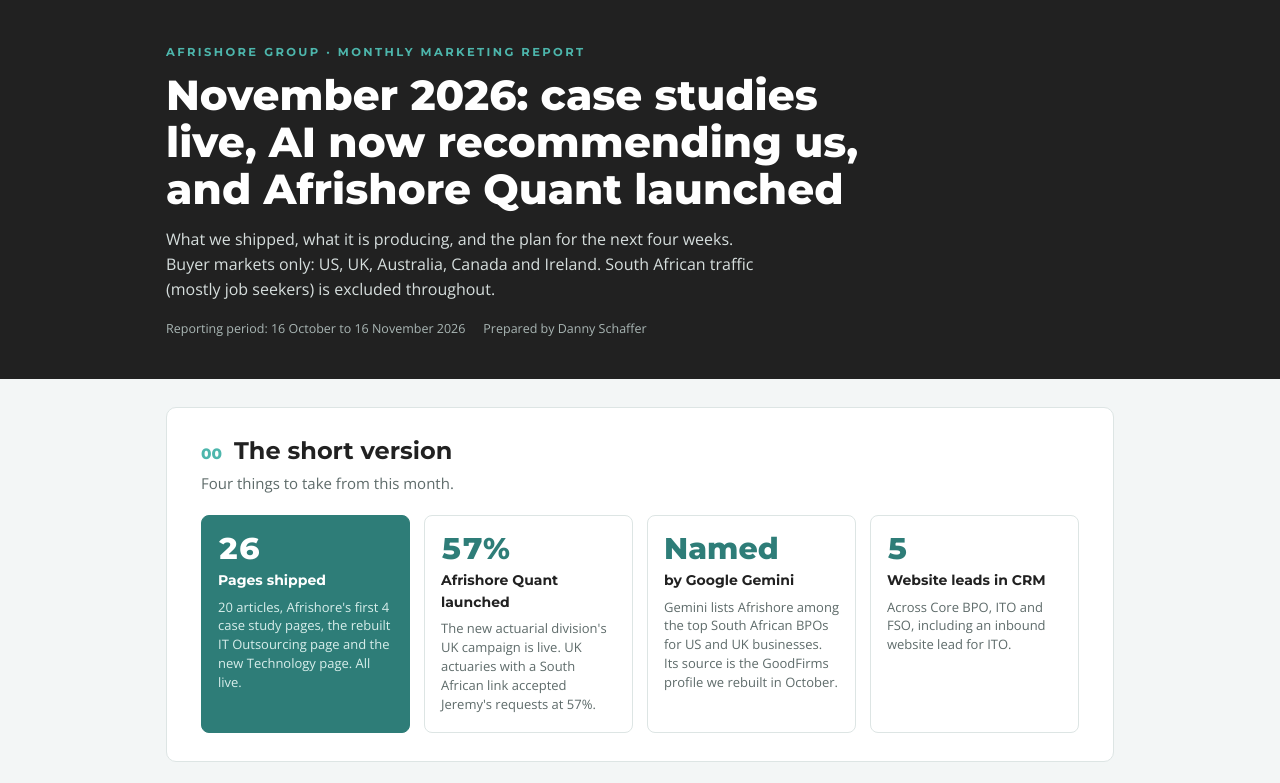
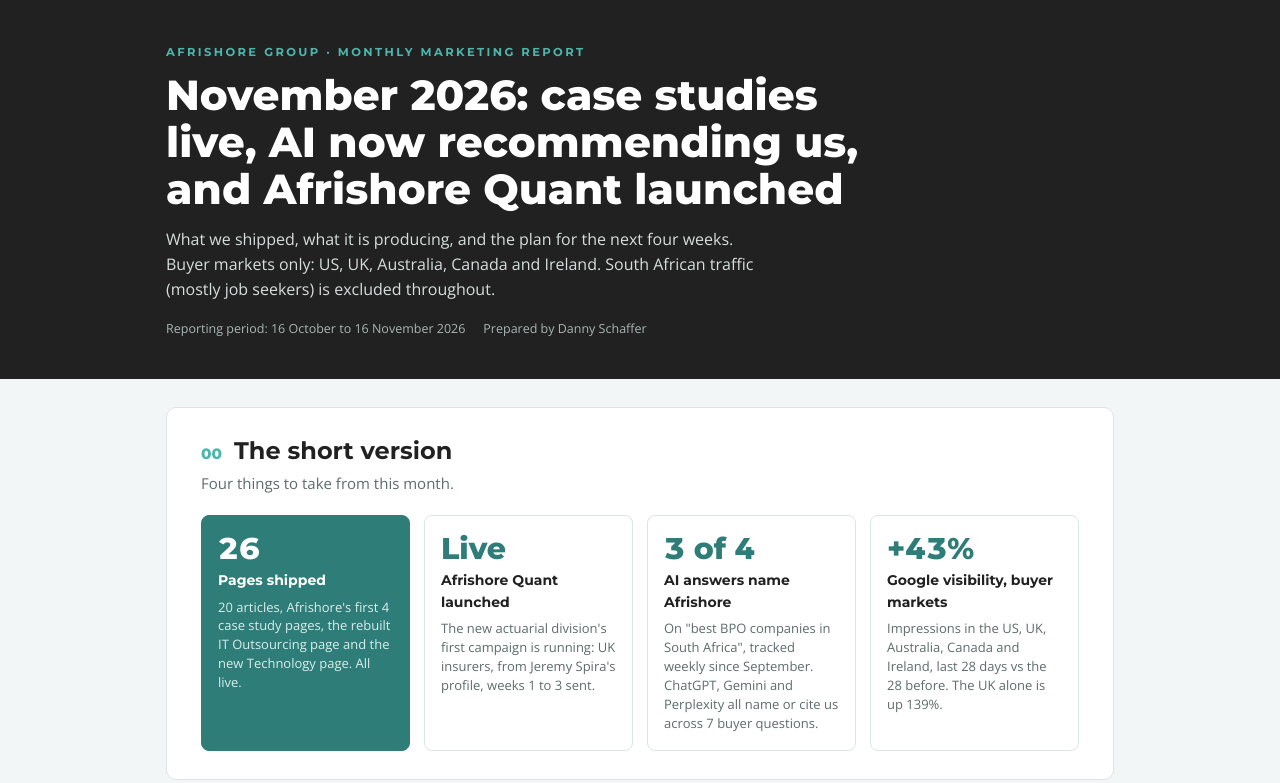
Before and after one commit to dannyschaffer/November-Report-afs, a plain HTML site: page index.html in a window 1280 px wide. Shown: the top 783 px of the page. Drawn offline with nearby package versions, Linux system fonts and the light colour scheme.

Commit message:
Headline tiles: AI 3 of 4, +43% visibility, drop CRM count

```diff
--- a/index.html
+++ b/index.html
@@ -158,19 +158,19 @@ footer { text-align: center; font-size: 12px; color: var(--muted); padding-botto
       <div class="why">20 articles, Afrishore's first 4 case study pages, the rebuilt IT Outsourcing page and the new Technology page. All live.</div>
     </div>
     <div class="tile">
-      <div class="big">57%</div>
+      <div class="big">Live</div>
       <div class="what">Afrishore Quant launched</div>
-      <div class="why">The new actuarial division's UK campaign is live. UK actuaries with a South African link accepted Jeremy's requests at 57%.</div>
+      <div class="why">The new actuarial division's first campaign is running: UK insurers, from Jeremy Spira's profile, weeks 1 to 3 sent.</div>
     </div>
     <div class="tile">
-      <div class="big">Named</div>
-      <div class="what">by Google Gemini</div>
-      <div class="why">Gemini lists Afrishore among the top South African BPOs for US and UK businesses. Its source is the GoodFirms profile we rebuilt in October.</div>
+      <div class="big">3 of 4</div>
+      <div class="what">AI answers name Afrishore</div>
+      <div class="why">On "best BPO companies in South Africa", tracked weekly since September. ChatGPT, Gemini and Perplexity all name or cite us across 7 buyer questions.</div>
     </div>
     <div class="tile">
-      <div class="big">5</div>
-      <div class="what">Website leads in CRM</div>
-      <div class="why">Across Core BPO, ITO and FSO, including an inbound website lead for ITO.</div>
+      <div class="big">+43%</div>
+      <div class="what">Google visibility, buyer markets</div>
+      <div class="why">Impressions in the US, UK, Australia, Canada and Ireland, last 28 days vs the 28 before. The UK alone is up 139%.</div>
     </div>
   </div>
 </section>
@@ -320,12 +320,12 @@ footer { text-align: center; font-size: 12px; color: var(--muted); padding-botto
   <p class="sec-sub">What each division got from marketing this month.</p>
   <div class="tbl">
     <table>
-      <thead><tr><th>Division</th><th>This month</th><th>Website leads</th></tr></thead>
+      <thead><tr><th>Division</th><th>This month</th></tr></thead>
       <tbody>
-        <tr><td><strong>Core BPO</strong></td><td>15 of the 20 articles, including the UK customer service buyer guide, call center cost and attrition data, and SA vs India. All three case studies.</td><td class="num">3</td></tr>
-        <tr><td><strong>FSO</strong></td><td>Four articles refreshed: outsourced controller services, payroll costs, AML outsourcing and the UK finance function.</td><td class="num">1</td></tr>
-        <tr><td><strong>ITO</strong></td><td>IT Outsourcing page rewritten ("human-led, tech-enabled") and the new Technology page, both approved by Jarrod and live. New after-hours IT support article. Jarrod's LinkedIn profile and banner rebuilt.</td><td class="num">1</td></tr>
-        <tr><td><strong>Afrishore Quant</strong> <span class="chip">New</span></td><td>UK campaign launched for Jeremy Spira, from target list to messaging sign-off. Weeks 1 to 3 sent, with targeting moved from consultancies to insurers.</td><td class="num">n/a</td></tr>
+        <tr><td><strong>Core BPO</strong></td><td>15 of the 20 articles, including the UK customer service buyer guide, call center cost and attrition data, and SA vs India. All three case studies.</td></tr>
+        <tr><td><strong>FSO</strong></td><td>Four articles refreshed: outsourced controller services, payroll costs, AML outsourcing and the UK finance function.</td></tr>
+        <tr><td><strong>ITO</strong></td><td>IT Outsourcing page rewritten ("human-led, tech-enabled") and the new Technology page, both approved by Jarrod and live. New after-hours IT support article. Jarrod's LinkedIn profile and banner rebuilt.</td></tr>
+        <tr><td><strong>Afrishore Quant</strong> <span class="chip">New</span></td><td>UK campaign launched for Jeremy Spira, from target list to messaging sign-off. Weeks 1 to 3 sent, with targeting moved from consultancies to insurers.</td></tr>
       </tbody>
     </table>
   </div>
@@ -372,12 +372,12 @@ footer { text-align: center; font-size: 12px; color: var(--muted); padding-botto
       <tbody>
         <tr><td>Main service pages on Google page 1 (buyer markets)</td><td class="num">0 of 6</td><td>2 of 6</td></tr>
         <tr><td>GoodFirms client reviews</td><td class="num">0</td><td>2 or more</td></tr>
-        <tr><td>AI answers recommending Afrishore on our fixed buyer-question set</td><td class="num">Gemini only</td><td>Named by a second engine</td></tr>
+        <tr><td>AI answers recommending Afrishore on our fixed buyer-question set</td><td class="num">3 of 4 on the core question</td><td>Named on the vertical questions too (iGaming, insurance, collections)</td></tr>
         <tr><td>Website leads with a recorded source</td><td class="num">Entered by hand</td><td>Contact form connected to the CRM</td></tr>
       </tbody>
     </table>
   </div>
-  <p class="src">Sources: Google Search Console and Google Analytics 4 (buyer markets: US, UK, Australia, Canada, Ireland), Bitrix24 CRM, MentionScout AI answer exports (19 Oct, 26 Oct, 9 Nov, 16 Nov 2026), Brave Search API check (27 Oct 2026), Linked Helper export for the Quant campaign (5 Nov).</p>
+  <p class="src">Sources: Google Search Console and Google Analytics 4 (buyer markets: US, UK, Australia, Canada, Ireland), MentionScout AI answer exports (19 Oct, 26 Oct, 9 Nov, 16 Nov 2026), Brave Search API check (27 Oct 2026), Linked Helper export for the Quant campaign (5 Nov).</p>
 </section>
 
 </div>
```
